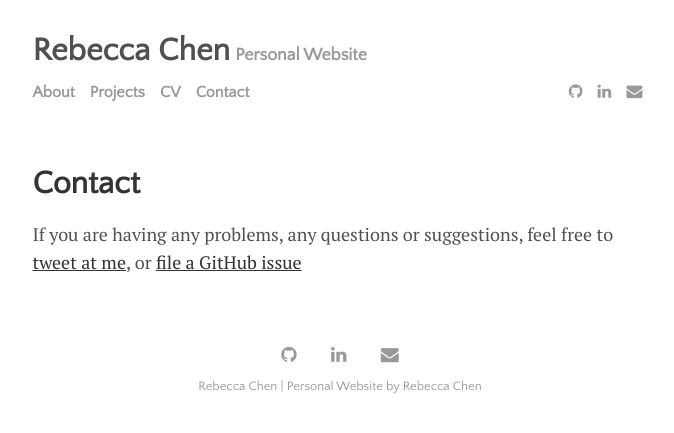
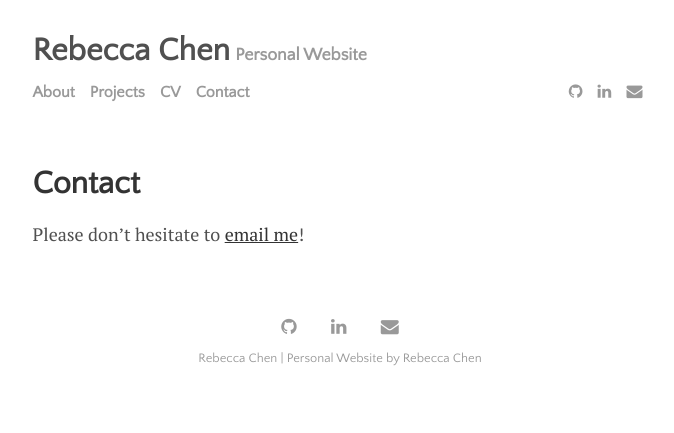
Before and after one commit to rebeccachen0/website_backup, a Jekyll site: the page built from menu/contact.md, in a window 1280 px wide. Shown: the top 433 px of the page, without its empty margins (300-974 px from the left). Built offline with Jekyll 4.4.1, drawn with Linux system fonts in a browser that asks for light colours.

Commit message:
Update contact.md

```diff
--- a/menu/contact.md
+++ b/menu/contact.md
@@ -4,4 +4,4 @@ title: Contact
 permalink: /contact
 ---
 
-If you are having any problems, any questions or suggestions, feel free to [tweet at me](https://twitter.com/intent/tweet?text=%40paululele), or [file a GitHub issue](https://github.com/lenpaul/lagrange/issues/new)
+Please don't hesitate to [email me](rcc29@duke.edu)!
```
